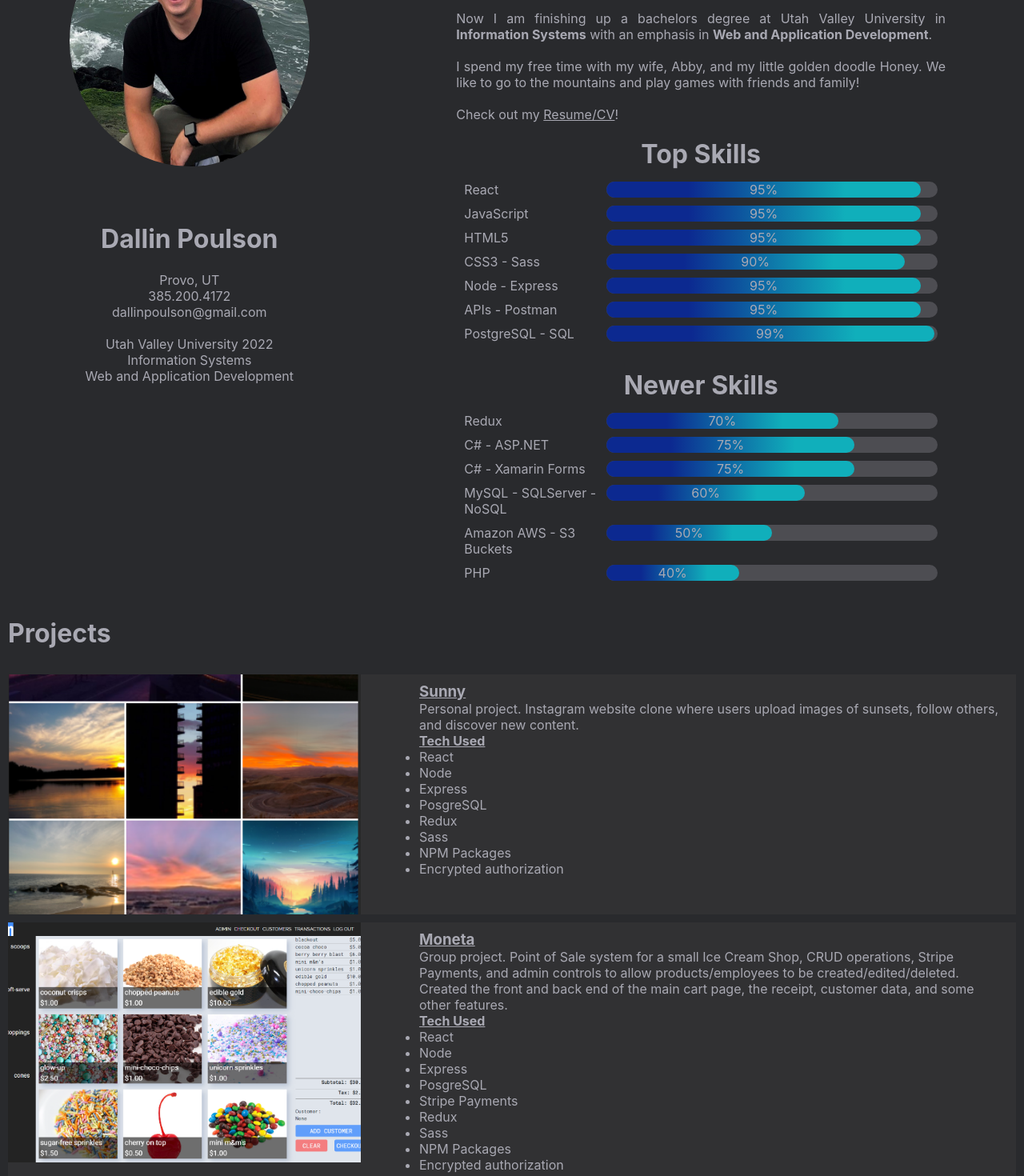
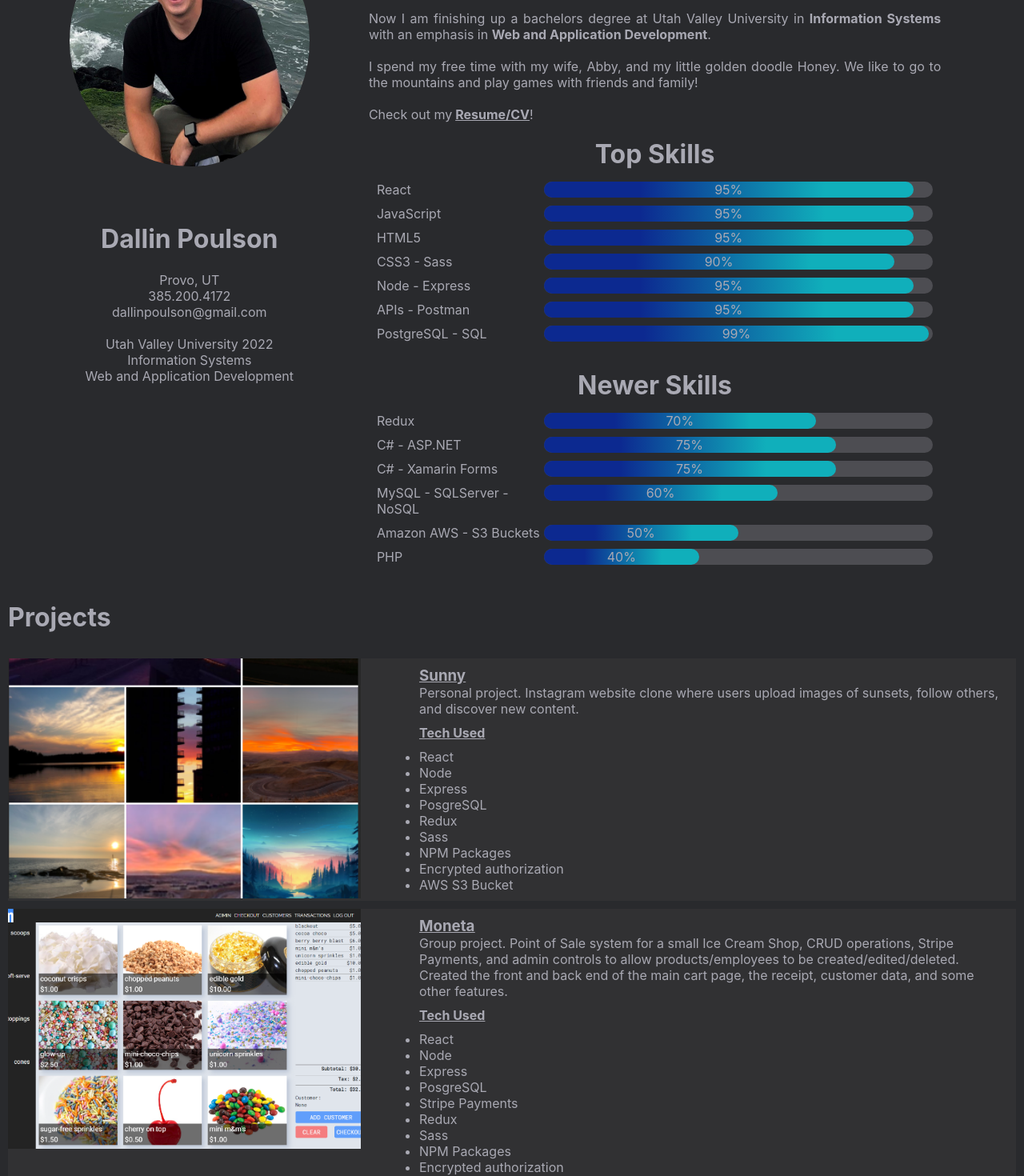
Before and after one commit to dpouls/portfolio, a React (Create React App) app: page / in a window 1280 px wide. Shown: the part 380-1850 px from the top of the page at 80% size. Built offline with nearby package versions, Linux system fonts and the light colour scheme.

Commit message:
some styling tweaks and fixed project links

```diff
--- a/src/Components/AboutMe/AboutMe.css
+++ b/src/Components/AboutMe/AboutMe.css
@@ -20,7 +20,7 @@
 
 }
 .col-right {
-    width: 59%;
+    width: 69%;
 
 }
 .about-me-header {
--- a/src/Components/AboutMe/AboutMe.js
+++ b/src/Components/AboutMe/AboutMe.js
@@ -31,7 +31,7 @@
             I spend my free time with my wife, Abby, and my little golden doodle Honey. We like to go to the mountains and play games with friends and family!
             <br />
             <br />
-            Check out my <a target="_blank" href="https://drive.google.com/file/d/1eyPgRF4msV1CBpB7d78mAK7gl_DEtbGm/view?usp=sharing">Resume/CV</a>!
+            Check out my<strong> <a target="_blank" rel="noreferrer" href="https://drive.google.com/file/d/1eyPgRF4msV1CBpB7d78mAK7gl_DEtbGm/view?usp=sharing">Resume/CV</a></strong>!
             </p>
 
 
--- a/src/Components/Portfolio/Portfolio.js
+++ b/src/Components/Portfolio/Portfolio.js
@@ -7,10 +7,10 @@
         liveUrl: 'http://147.182.251.51:7000/',
         title: 'Sunny',
         desc : "Personal project. Instagram website clone where users upload images of sunsets, follow others, and discover new content.",
-        techUsed: ['React','Node','Express','PosgreSQL','Redux','Sass','NPM Packages',' Encrypted authorization']
+        techUsed: ['React','Node','Express','PosgreSQL','Redux','Sass','NPM Packages',' Encrypted authorization','AWS S3 Bucket']
     },{
         imgUrl: '/images/moneta/1.png',
-        liveUrl: 'http://147.182.251.51:7000/',
+        liveUrl: 'http://147.182.251.51:6789/',
         title: 'Moneta',
         desc : "Group project. Point of Sale system for a small Ice Cream Shop, CRUD operations, Stripe Payments, and admin controls to allow products/employees to be created/edited/deleted. Created the front and back end of the main cart page, the receipt, customer data, and some other features.",
         techUsed: ['React','Node','Express','PosgreSQL', 'Stripe Payments','Redux','Sass','NPM Packages',' Encrypted authorization']
--- a/src/Components/Portfolio/Project/Project.css
+++ b/src/Components/Portfolio/Project/Project.css
@@ -3,6 +3,7 @@
     justify-content: space-between;
     margin: 10px;
     background-color: #313133;
+    transition: all 1s;
 }
 .project-details {
     display: flex;
@@ -19,12 +20,27 @@
 .main-project-img {
     height: 300px;
     width: 35%;
-    object-fit: cover
+    object-fit: cover;
+    transition: 1s;
 }
 ul {
     margin: 0;
     padding: 0;
 }
+hr {
+    color: #266bd3;
+}
 #tech-used-header {
     text-decoration: underline;
+    margin: 10px 0px;
 }
+.live-project-link:hover {
+    color: #266bd3;
+}
+.project-card:hover {
+    box-shadow: 4px 4px 4px 5px #266bd3;
+    transform: scale(1.01)
+}
+.main-project-img:hover {
+
+}
--- a/src/Components/Portfolio/Project/Project.js
+++ b/src/Components/Portfolio/Project/Project.js
@@ -11,7 +11,7 @@
         alt=""
       />
       <div className="project-details">
-        <h3><a target="_blank" href={projectInfo.liveUrl}>{projectInfo.title}</a></h3>
+        <h3 class='live-project-link'><a  target="_blank" rel="noreferrer" href={projectInfo.liveUrl}>{projectInfo.title}</a></h3>
         <p>{projectInfo.desc}</p>
         <strong id='tech-used-header'>Tech Used</strong>
         <ul>
```
